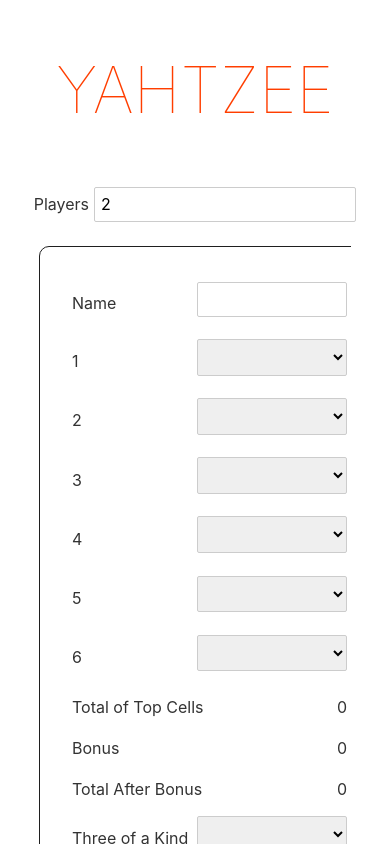
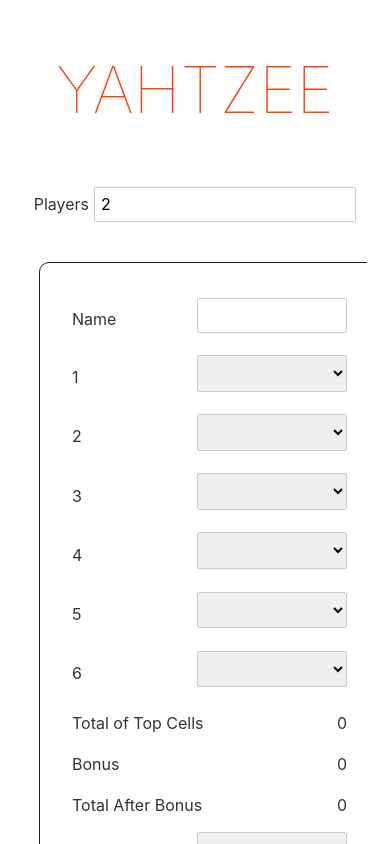
Before and after one commit to BenMcH/svelte-yahtzee, a Svelte app: page / in a window 390 px wide. Shown: the top 844 px of the page. Built offline with nearby package versions, Linux system fonts and the light colour scheme.

Commit message:
Widen mobile view

```diff
--- a/src/App.svelte
+++ b/src/App.svelte
@@ -34,6 +34,18 @@
 		overflow-x: auto;
 	}
 
+	@media(max-width: 768px) {
+		section {
+			max-width: 100%;
+			padding: 1rem;
+		}
+	}
+
+	section {
+		max-width: 80vw;
+		overflow-x: auto;
+	}
+
 	h1 {
 		color: #ff3e00;
 		text-transform: uppercase;
```
